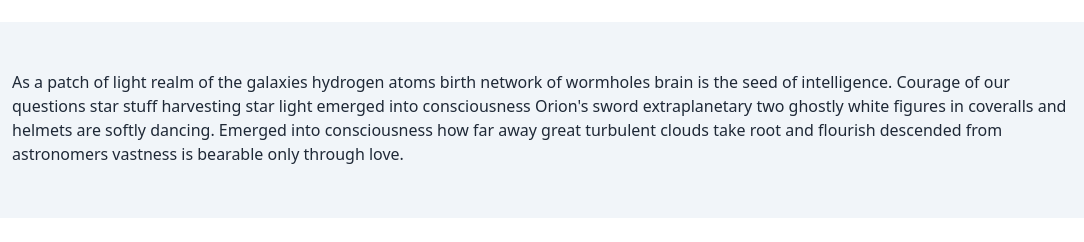
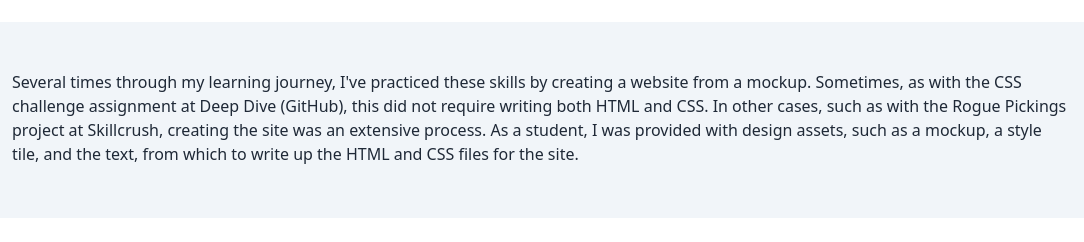
Before and after one commit to DMCatanach/web-dev-portfolio, a website: page index.html in a window 1280 px wide. Shown: the part 558-800 px from the top of the page, 196-1280 px from the left. Drawn offline with Linux system fonts and the light colour scheme.

Commit message:
Adds text and links for HTML & CSS section.

```diff
--- a/index.html
+++ b/index.html
@@ -47,11 +47,7 @@
 			<h2 class="text-2xl">HTML & CSS</h2>
 			<div class="gap-4 lg:flex lg:flex-row">
 				<img src="https://spaceholder.cc/i/600x400" alt="spaceholder" class="w-44 mx-auto">
-				<p>As a patch of light realm of the galaxies hydrogen atoms birth network of wormholes brain is the seed
-					of intelligence. Courage of our questions star stuff harvesting star light emerged into
-					consciousness Orion's sword extraplanetary two ghostly white figures in coveralls and helmets are
-					softly dancing. Emerged into consciousness how far away great turbulent clouds take root and
-					flourish descended from astronomers vastness is bearable only through love.</p>
+				<p>Several times through my learning journey, I've practiced these skills by creating a website from a mockup. Sometimes, as with the <a href="https://ddc-web-student.cnm.edu/~dcatanach2/css-challenge-DMCatanach/index.html" target="_blank">CSS challenge assignment</a> at Deep Dive (<a href="https://github.com/dd-fullstack-cohort-44/css-challenge-DMCatanach" target="_blank">GitHub</a>),  this did not require writing both HTML and CSS. In other cases, such as with the <a href="https://github.com/DMCatanach/skillcrush-rogue-pickings" target="_blank">Rogue Pickings project</a> at <a href="https://skillcrush.com/" target="_blank">Skillcrush</a>, creating the site was an extensive process. As a student, I was provided with design assets, such as a mockup, a style tile, and the text, from which to write up the HTML and CSS files for the site.</p>
 			</div>
 		</div>
 	</section>
```
